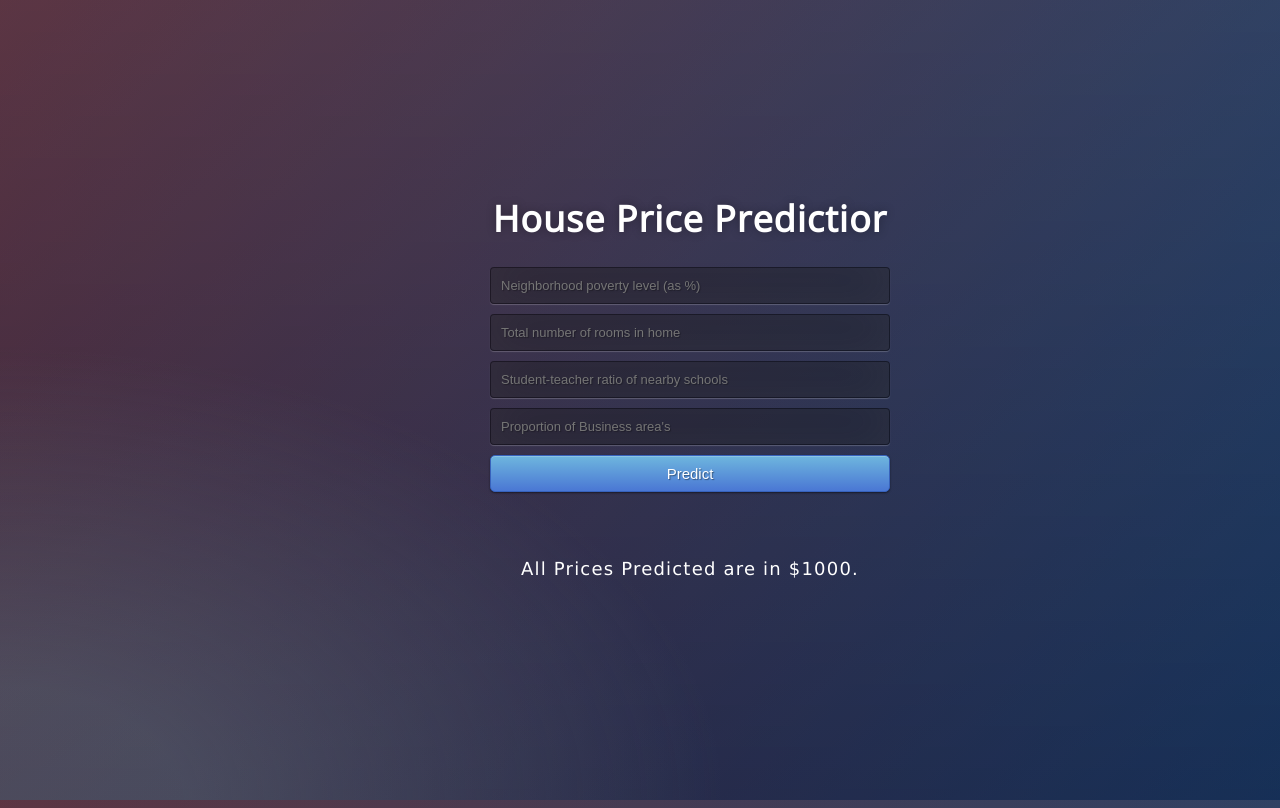
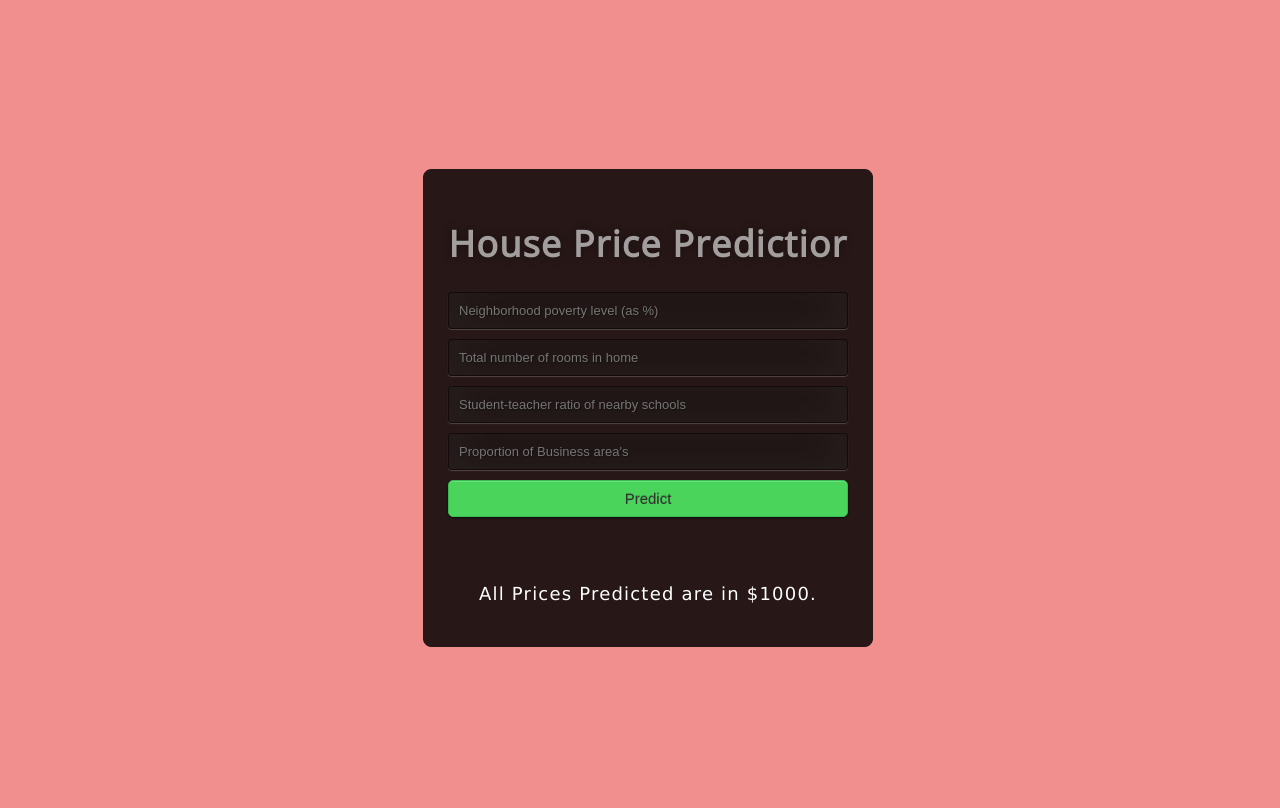
Before and after one commit to NarenKumarVR/boston-house-prediction, a Flask app: page / in a window 1280 px wide. Run offline with Flask 2, Linux system fonts and the light colour scheme; parts of the project's set-up code (start-up, migrations or seed data) failed here and were passed over.

Commit message:
changes to layout

```diff
--- a/static/style.css
+++ b/static/style.css
@@ -1,63 +1,137 @@
 @import url(https://fonts.googleapis.com/css?family=Open+Sans);
-.btn { display: inline-block; *display: inline; *zoom: 1; padding: 4px 10px 4px; margin-bottom: 0; font-size: 13px; line-height: 18px; color: #333333; text-align: center;text-shadow: 0 1px 1px rgba(255, 255, 255, 0.75); vertical-align: middle; background-color: #f5f5f5; background-image: -moz-linear-gradient(top, #ffffff, #e6e6e6); background-image: -ms-linear-gradient(top, #ffffff, #e6e6e6); background-image: -webkit-gradient(linear, 0 0, 0 100%, from(#ffffff), to(#e6e6e6)); background-image: -webkit-linear-gradient(top, #ffffff, #e6e6e6); background-image: -o-linear-gradient(top, #ffffff, #e6e6e6); background-image: linear-gradient(top, #ffffff, #e6e6e6); background-repeat: repeat-x; filter: progid:dximagetransform.microsoft.gradient(startColorstr=#ffffff, endColorstr=#e6e6e6, GradientType=0); border-color: #e6e6e6 #e6e6e6 #e6e6e6; border-color: rgba(0, 0, 0, 0.1) rgba(0, 0, 0, 0.1) rgba(0, 0, 0, 0.25); border: 1px solid #e6e6e6; -webkit-border-radius: 4px; -moz-border-radius: 4px; border-radius: 4px; -webkit-box-shadow: inset 0 1px 0 rgba(255, 255, 255, 0.2), 0 1px 2px rgba(0, 0, 0, 0.05); -moz-box-shadow: inset 0 1px 0 rgba(255, 255, 255, 0.2), 0 1px 2px rgba(0, 0, 0, 0.05); box-shadow: inset 0 1px 0 rgba(255, 255, 255, 0.2), 0 1px 2px rgba(0, 0, 0, 0.05); cursor: pointer; *margin-left: .3em; }
-.btn:hover, .btn:active, .btn.active, .btn.disabled, .btn[disabled] { background-color: #e6e6e6; }
-.btn-large { padding: 9px 14px; font-size: 15px; line-height: normal; -webkit-border-radius: 5px; -moz-border-radius: 5px; border-radius: 5px; }
-.btn:hover { color: #333333; text-decoration: none; background-color: #e6e6e6; background-position: 0 -15px; -webkit-transition: background-position 0.1s linear; -moz-transition: background-position 0.1s linear; -ms-transition: background-position 0.1s linear; -o-transition: background-position 0.1s linear; transition: background-position 0.1s linear; }
-.btn-primary, .btn-primary:hover { text-shadow: 0 -1px 0 rgba(0, 0, 0, 0.25); color: #ffffff; }
-.btn-primary.active { color: rgba(255, 255, 255, 0.75); }
-.btn-primary { background-color: #4a77d4; background-image: -moz-linear-gradient(top, #6eb6de, #4a77d4); background-image: -ms-linear-gradient(top, #6eb6de, #4a77d4); background-image: -webkit-gradient(linear, 0 0, 0 100%, from(#6eb6de), to(#4a77d4)); background-image: -webkit-linear-gradient(top, #6eb6de, #4a77d4); background-image: -o-linear-gradient(top, #6eb6de, #4a77d4); background-image: linear-gradient(top, #6eb6de, #4a77d4); background-repeat: repeat-x; filter: progid:dximagetransform.microsoft.gradient(startColorstr=#6eb6de, endColorstr=#4a77d4, GradientType=0);  border: 1px solid #3762bc; text-shadow: 1px 1px 1px rgba(0,0,0,0.4); box-shadow: inset 0 1px 0 rgba(255, 255, 255, 0.2), 0 1px 2px rgba(0, 0, 0, 0.5); }
-.btn-primary:hover, .btn-primary:active, .btn-primary.active, .btn-primary.disabled, .btn-primary[disabled] { filter: none; background-color: #4a77d4; }
-.btn-block { width: 100%; display:block; }
+* {
+    -webkit-box-sizing: border-box;
+    -moz-box-sizing: border-box;
+    -ms-box-sizing: border-box;
+    -o-box-sizing: border-box;
+    box-sizing: border-box;
+}
 
-* { -webkit-box-sizing:border-box; -moz-box-sizing:border-box; -ms-box-sizing:border-box; -o-box-sizing:border-box; box-sizing:border-box; }
-
-html { width: 100%; height:100%; overflow:hidden; }
+html {
+    width: 100%;
+    height: 100%;
+    overflow: hidden;
+}
 
 body {
     width: 100%;
-	height:100%;
+    height: 100%;
     font-family: 'Open Sans', sans-serif;
-	background: #092756;
+    background: rgb(241, 143, 143);
     color: #fff;
     font-size: 18px;
-	text-align:center;
-	letter-spacing:1.2px;
-	background: -moz-radial-gradient(0% 100%, ellipse cover, rgba(104,128,138,.4) 10%,rgba(138,114,76,0) 40%),-moz-linear-gradient(top,  rgba(57,173,219,.25) 0%, rgba(42,60,87,.4) 100%), -moz-linear-gradient(-45deg,  #670d10 0%, #092756 100%);
-	background: -webkit-radial-gradient(0% 100%, ellipse cover, rgba(104,128,138,.4) 10%,rgba(138,114,76,0) 40%), -webkit-linear-gradient(top,  rgba(57,173,219,.25) 0%,rgba(42,60,87,.4) 100%), -webkit-linear-gradient(-45deg,  #670d10 0%,#092756 100%);
-	background: -o-radial-gradient(0% 100%, ellipse cover, rgba(104,128,138,.4) 10%,rgba(138,114,76,0) 40%), -o-linear-gradient(top,  rgba(57,173,219,.25) 0%,rgba(42,60,87,.4) 100%), -o-linear-gradient(-45deg,  #670d10 0%,#092756 100%);
-	background: -ms-radial-gradient(0% 100%, ellipse cover, rgba(104,128,138,.4) 10%,rgba(138,114,76,0) 40%), -ms-linear-gradient(top,  rgba(57,173,219,.25) 0%,rgba(42,60,87,.4) 100%), -ms-linear-gradient(-45deg,  #670d10 0%,#092756 100%);
-	background: -webkit-radial-gradient(0% 100%, ellipse cover, rgba(104,128,138,.4) 10%,rgba(138,114,76,0) 40%), linear-gradient(to bottom,  rgba(57,173,219,.25) 0%,rgba(42,60,87,.4) 100%), linear-gradient(135deg,  #670d10 0%,#092756 100%);
-	filter: progid:DXImageTransform.Microsoft.gradient( startColorstr='#3E1D6D', endColorstr='#092756',GradientType=1 );
+    text-align: center;
+    letter-spacing: 1.2px;
+    display: flex;
+    justify-content: center;
+    align-items: center;
+}
 
-}
 .login {
     position: absolute;
-	top: 40%;
-	left: 50%;
-	margin: -150px 0 0 -150px;
-	width:400px;
-	height:400px;
+    width: 450px;
+    background: #271717;
+    padding: 24px;
+    border: 1px solid #271717;
+    border-radius: 8px
 }
 
-.login h1 { color: #fff; text-shadow: 0 0 10px rgba(0,0,0,0.3); letter-spacing:1px; text-align:center; }
+.login h1 {
+    color: rgba(233, 233, 233, 0.651);
+    text-shadow: 0 0 10px rgba(0, 0, 0, 0.3);
+    text-align: center;
+}
 
 input {
     width: 100%;
     margin-bottom: 10px;
-	background: rgba(0,0,0,0.3);
+    background: rgba(0, 0, 0, 0.3);
     border: none;
     outline: none;
     padding: 10px;
     font-size: 13px;
     color: #fff;
-	text-shadow: 1px 1px 1px rgba(0,0,0,0.3);
-	border: 1px solid rgba(0,0,0,0.3);
+    text-shadow: 1px 1px 1px rgba(0, 0, 0, 0.3);
+    border: 1px solid rgba(0, 0, 0, 0.3);
     border-radius: 4px;
-	box-shadow: inset 0 -5px 45px rgba(100,100,100,0.2), 0 1px 1px rgba(255,255,255,0.2);
-	-webkit-transition: box-shadow .5s ease;
-	-moz-transition: box-shadow .5s ease;
-	-o-transition: box-shadow .5s ease;
-	-ms-transition: box-shadow .5s ease;
+    box-shadow: inset 0 -5px 45px rgba(100, 100, 100, 0.2), 0 1px 1px rgba(255, 255, 255, 0.2);
     transition: box-shadow .5s ease;
 }
-input:focus { box-shadow: inset 0 -5px 45px rgba(100,100,100,0.4), 0 1px 1px rgba(255,255,255,0.2); }
+
+input:focus {
+    box-shadow: inset 0 -5px 45px rgba(100, 100, 100, 0.4), 0 1px 1px rgba(255, 255, 255, 0.2);
+}
+
+.btn {
+    display: inline-block;
+    padding: 4px 10px 4px;
+    margin-bottom: 0;
+    font-size: 13px;
+    line-height: 18px;
+    color: #333333;
+    text-align: center;
+    text-shadow: 0 1px 1px rgba(255, 255, 255, 0.75);
+    vertical-align: middle;
+    border-radius: 4px;
+    cursor: pointer;
+}
+
+.btn:hover,
+.btn:active,
+.btn.active,
+.btn.disabled,
+.btn[disabled] {
+    background-color: #e6e6e6;
+}
+
+.btn-large {
+    padding: 9px 14px;
+    font-size: 15px;
+    line-height: normal;
+    -webkit-border-radius: 5px;
+    -moz-border-radius: 5px;
+    border-radius: 5px;
+}
+
+.btn:hover {
+    color: #333333;
+    text-decoration: none;
+    background-color: #e6e6e6;
+    background-position: 0 -15px;
+    -webkit-transition: background-position 0.1s linear;
+    -moz-transition: background-position 0.1s linear;
+    -ms-transition: background-position 0.1s linear;
+    -o-transition: background-position 0.1s linear;
+    transition: background-position 0.1s linear;
+}
+
+.btn-primary,
+.btn-primary:hover {
+    text-shadow: 0 -1px 0 rgba(0, 0, 0, 0.25);
+    color: #363131;
+}
+
+.btn-primary.active {
+    color: rgba(255, 255, 255, 0.75);
+}
+
+.btn-primary {
+    background-color: #4ad45c;
+    background-repeat: repeat-x;
+    border: 1px solid #37bc54;
+    box-shadow: inset 0 1px 0 rgba(255, 255, 255, 0.2), 0 1px 2px rgba(0, 0, 0, 0.5);
+}
+
+.btn-primary:hover,
+.btn-primary:active,
+.btn-primary.active,
+.btn-primary.disabled,
+.btn-primary[disabled] {
+    filter: none;
+    background-color: #18c944;
+}
+
+.btn-block {
+    width: 100%;
+    display: block;
+}
--- a/templates/home.html
+++ b/templates/home.html
@@ -1,5 +1,6 @@
 <!DOCTYPE html>
 <html>
+
 <head>
     <meta charset="UTF-8">
     <title>House Price Prediction</title>
@@ -14,9 +15,8 @@
 <body>
     <div class="login">
         <h1>House Price Predictior</h1>
-
-     <!-- Form to enter new data for predictions  -->
-    <form action="{{ url_for('predict')}}"method="POST">
+        <div>
+            <form action="{{ url_for('predict')}}" method="POST">
                 <input type="number" name="LSTAT" placeholder="Neighborhood poverty level (as %)" required="required" /><br>
                 <input type="number" name="RM" placeholder="Total number of rooms in home" required="required" /><br>
                 <input type="number" name="PTRATIO" placeholder="Student-teacher ratio of nearby schools	" required="required" /><br>
@@ -25,7 +25,7 @@
 
                 <button type="submit" class="btn btn-primary btn-block btn-large">Predict</button>
             </form>
-
+        </div>
         <br>
         <br>
         <footer>
```
Lines whose indentation alone changed are shown as unchanged.
